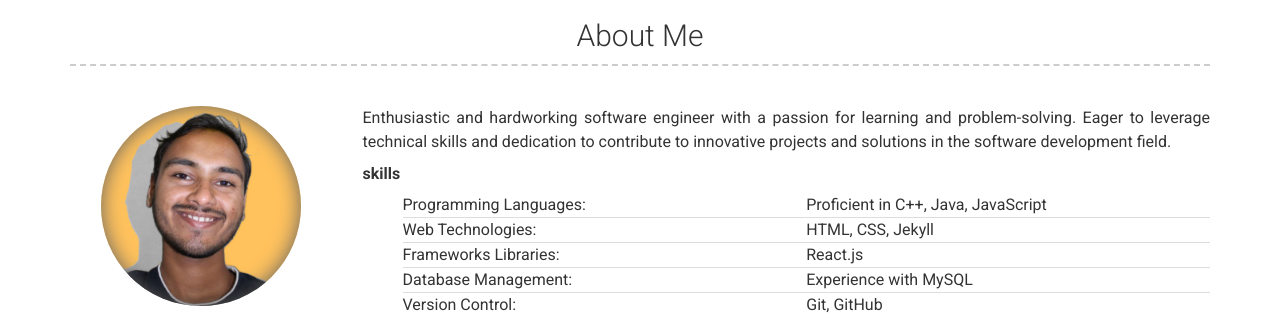
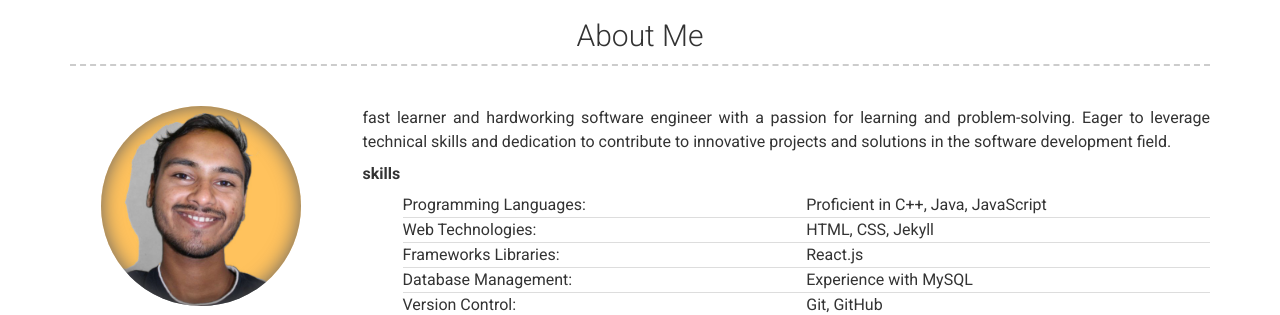
Before and after one commit to newsyoga/portfolio, a Jekyll site: the page built from index.md, in a window 1280 px wide and 900 px high. Shown: the part 223-538 px from the top of the window. Built offline with Jekyll 4.4.1, drawn with Linux system fonts in a browser that asks for light colours; nearby versions of some CDN libraries; part of the change alters nothing that is shown.

Commit message:
update in links

```diff
--- a/_config.yml
+++ b/_config.yml
@@ -1,5 +1,5 @@
 # Site
-repository: Git repository where your resume will be hosted, only required if you are hosting on GitHub (eg. sproogen/modern-resume-theme)
+repository: portfolio
 # favicon: Directory of your favicon (eg. images/favicon.ico)(optional)
 
 # Content configuration version
@@ -20,13 +20,13 @@ darkmode: never
 
 # Social links
 twitter_username:
-github_username:  jekyll
+github_username: newsyoga
 stackoverflow_username:
 dribbble_username:
 facebook_username:
 flickr_username:
 instagram_username:
-linkedin_username: jekyll
+linkedin_username: pawar41
 xing_username:
 pinterest_username:
 youtube_username:
@@ -52,7 +52,7 @@ googlescholar_username:
 # about_title: About Me (Use this to override about section title)
 about_profile_image: assets/shantanu.jpg
 about_content: | # this will include new lines to allow paragraphs
-  Enthusiastic and hardworking software engineer with a passion for learning and problem-solving. Eager to leverage technical skills and dedication to contribute to innovative projects and solutions in the software development field.
+  fast learner and hardworking software engineer with a passion for learning and problem-solving. Eager to leverage technical skills and dedication to contribute to innovative projects and solutions in the software development field.
   <style>
   table{
     margin: 0;
```
